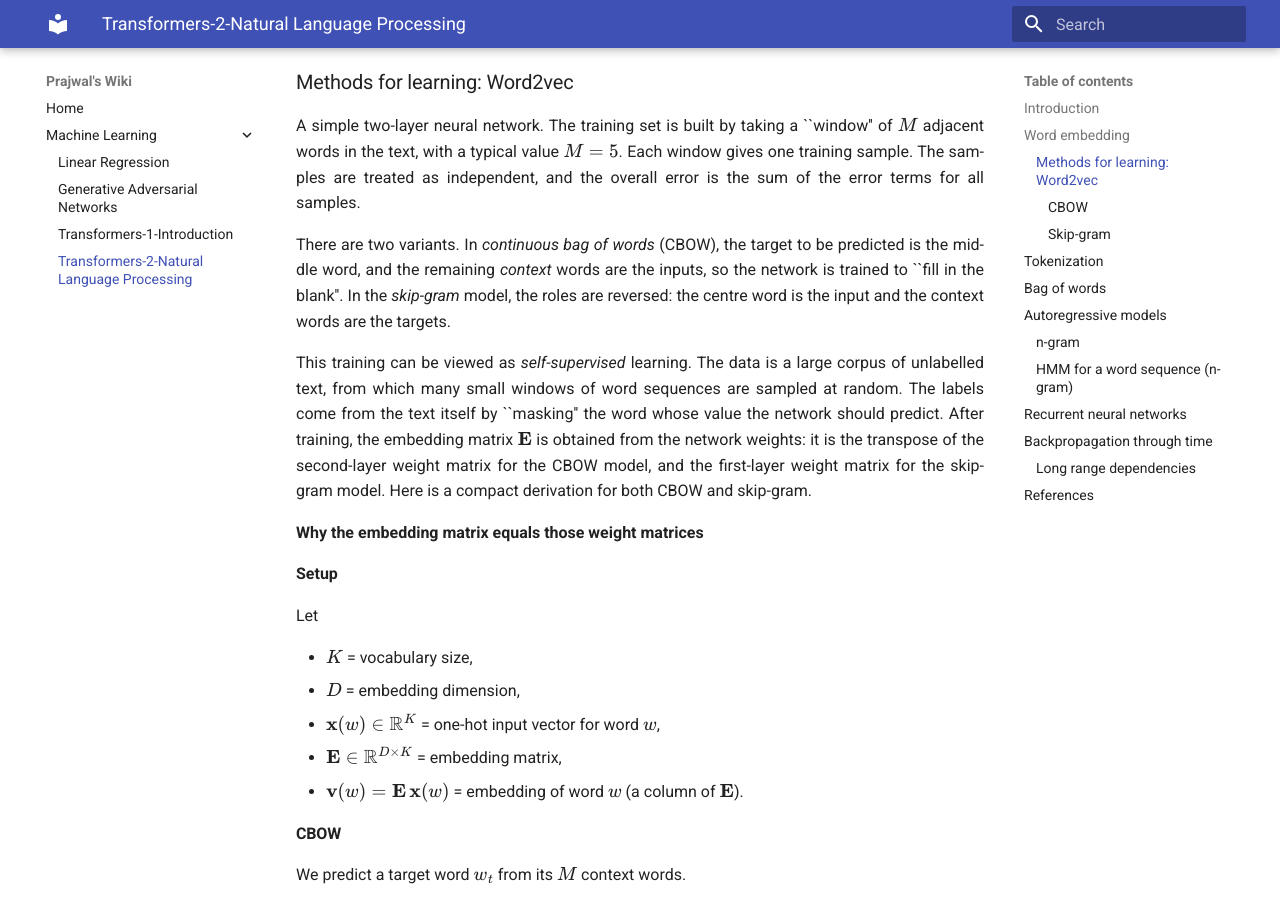
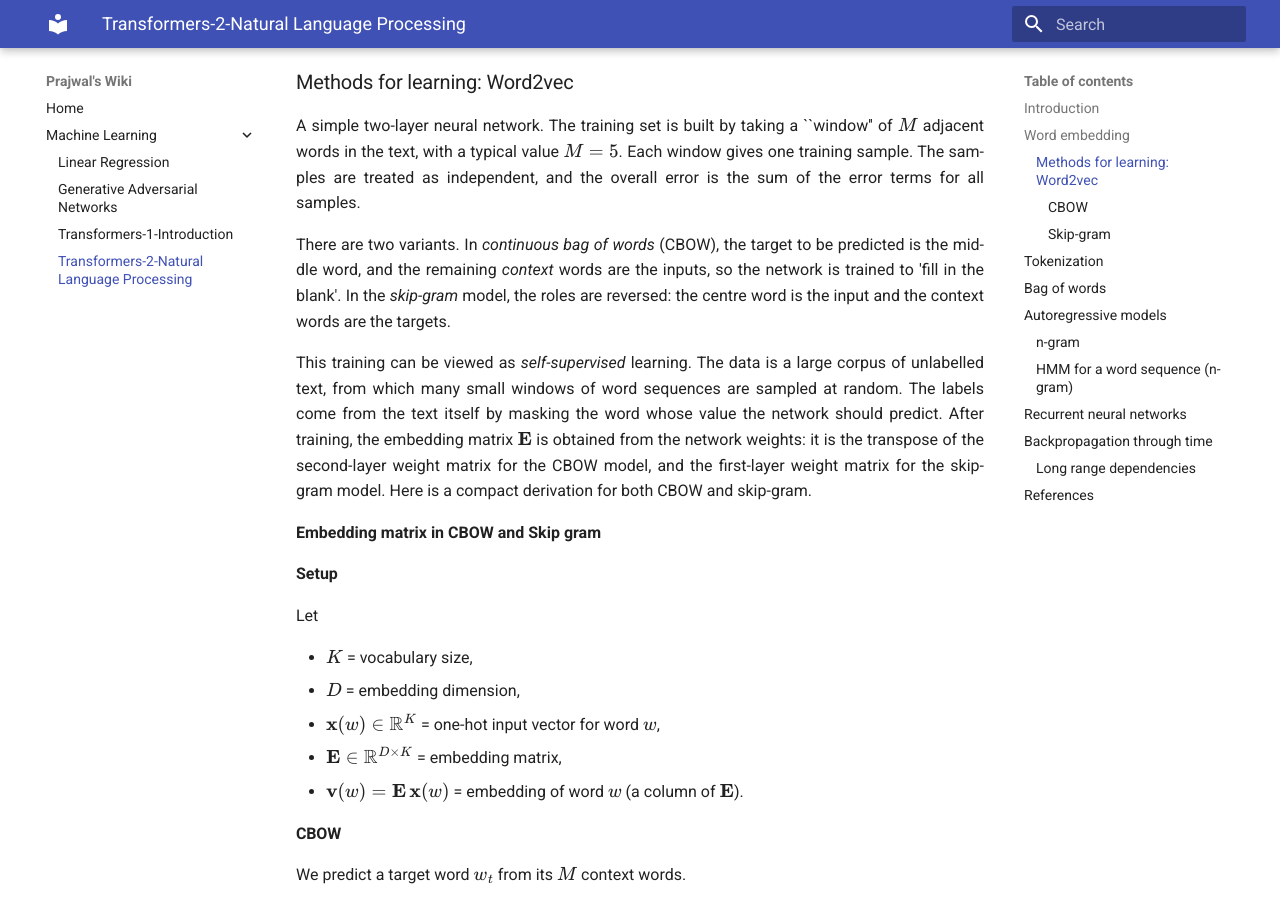
Before and after one commit to pj1911/my-wiki, an MkDocs documentation site: the page built from docs/Transformers-2-NLP.md, in a window 1280 px wide and 900 px high, scrolled down 993 px. Built offline with MkDocs 1.6.1 and Material for MkDocs 9.7.7, drawn with Linux system fonts in a browser that asks for light colours.

Commit message:
Update Transformers-2-NLP.md

```diff
--- a/docs/Transformers-2-NLP.md
+++ b/docs/Transformers-2-NLP.md
@@ -31,18 +31,18 @@ and the overall error is the sum of the error terms for all samples.
 
 There are two variants. In *continuous bag of words* (CBOW), the target to
 be predicted is the middle word, and the remaining *context* words are the
-inputs, so the network is trained to ``fill in the blank''. In the
+inputs, so the network is trained to 'fill in the blank'. In the
 *skip-gram* model, the roles are reversed: the centre word is the input and
 the context words are the targets.
 
 This training can be viewed as *self-supervised* learning. The data is a
 large corpus of unlabelled text, from which many small windows of word
 sequences are sampled at random. The labels come from the text itself by
-``masking'' the word whose value the network should predict. After training, the embedding matrix \(\mathbf{E}\) is obtained from the network
+masking the word whose value the network should predict. After training, the embedding matrix \(\mathbf{E}\) is obtained from the network
 weights: it is the transpose of the second-layer weight matrix for the CBOW
 model, and the first-layer weight matrix for the skip-gram model. Here is a compact derivation for both CBOW and skip-gram.
 
-**Why the embedding matrix equals those weight matrices**
+**Embedding matrix in CBOW and Skip gram**
 
 **Setup**
 
```
